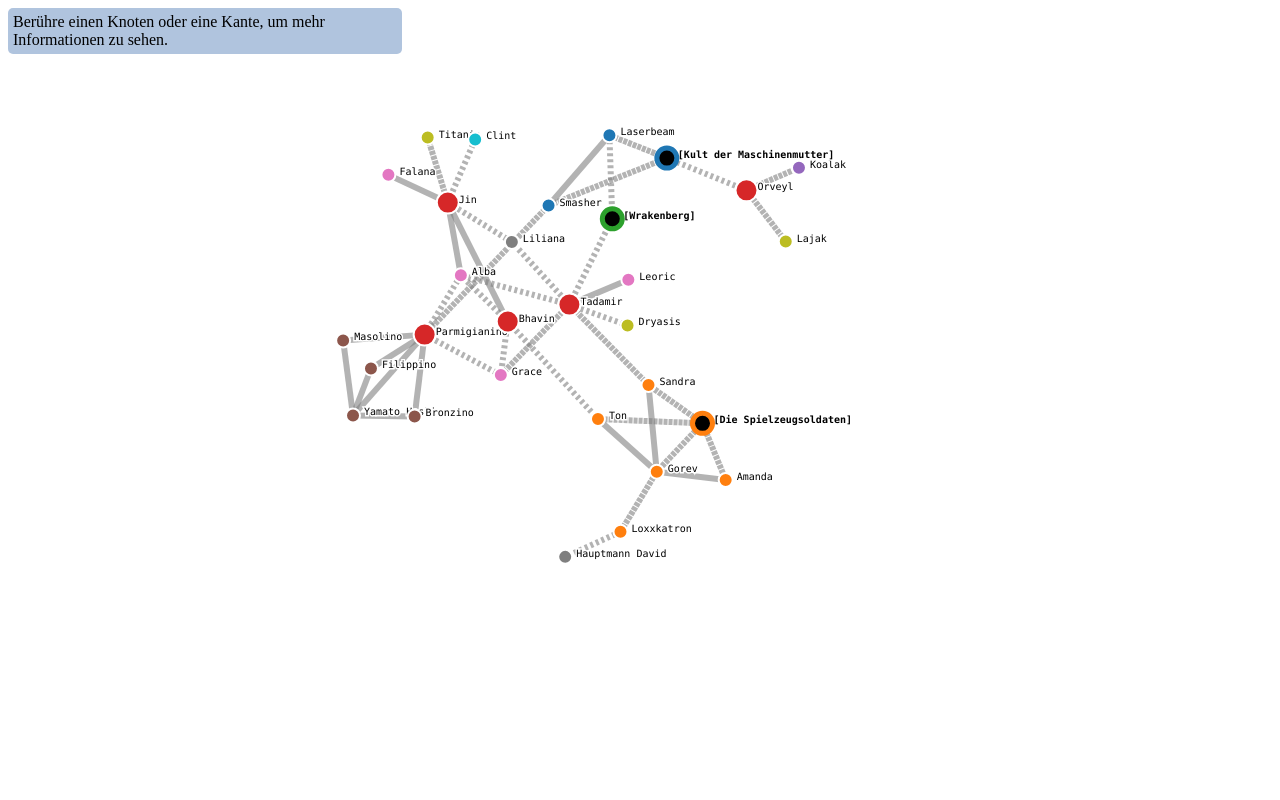
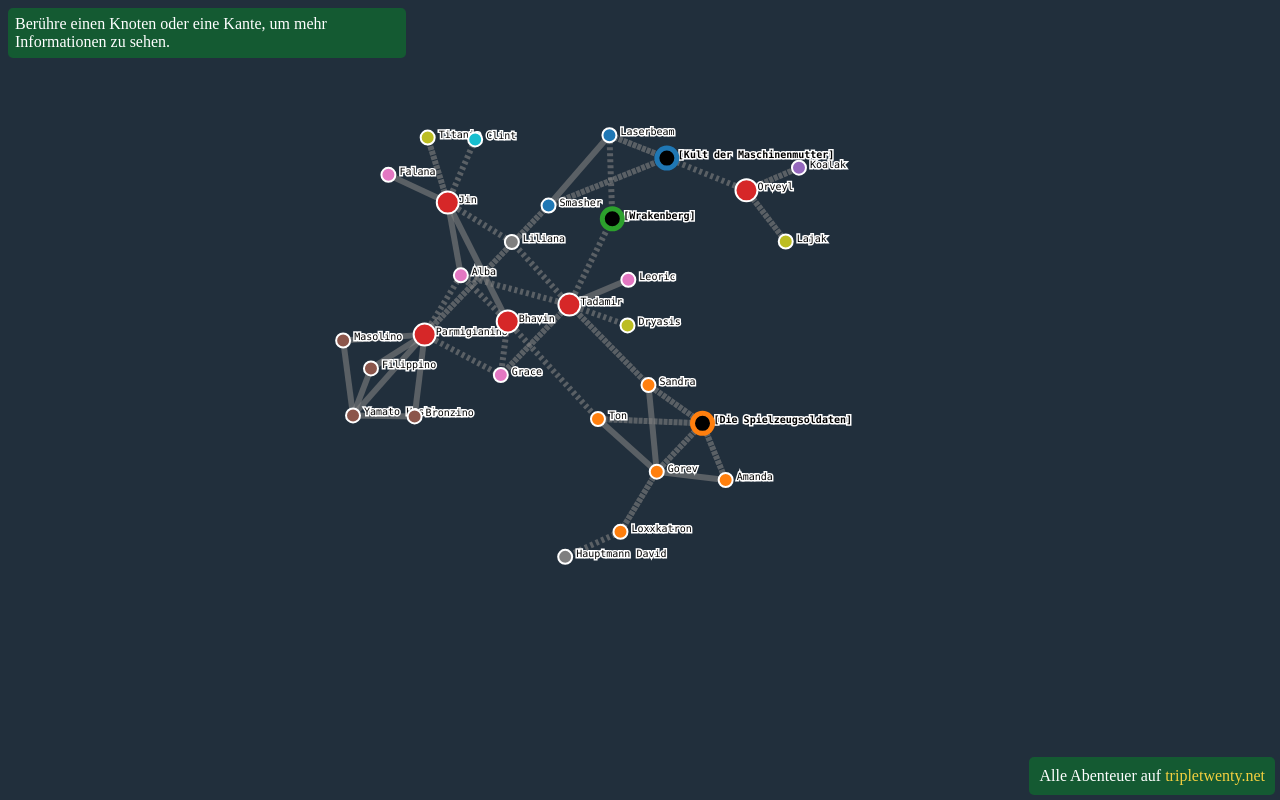
Before and after one commit to bearbob/ac_relations, a website: page index.html in a window 1280 px wide. Drawn offline with Linux system fonts and the light colour scheme.

Commit message:
Updated stylesheet

```diff
--- a/index.html
+++ b/index.html
@@ -13,6 +13,7 @@
   </head>
 
   <body>
+    <div id="disclaimer">Alle Abenteuer auf <a href="https://tripletwenty.net">tripletwenty.net</a></div>
     <div class="hovertext">Berühre einen Knoten oder eine Kante, um mehr Informationen zu sehen.</div>
     <main id="diagram"></main>
 		<script type="text/javascript" charset="utf-8">buildGraph('/ac_relations/static/data/characters.json');</script>
--- a/static/css/force-directed-graph.css
+++ b/static/css/force-directed-graph.css
@@ -1,3 +1,7 @@
+body {
+  background: #212f3c;
+}
+
 .links line {
   stroke-opacity: 0.6;
 }
@@ -7,12 +11,35 @@ svg {
   font-size: 10px;
 }
 
+a {
+  color: #f4d03f;
+  text-decoration: none;
+}
+
+a:hover {
+  color: #f7dc6f ;
+  text-decoration: underline;
+}
+
+a:visited {
+  color: #f39c12;
+}
+
+#disclaimer {
+  position: fixed;
+  right: 5px;
+  bottom: 5px;
+  padding: 10px;
+  border-radius: 5px;
+  background: #145a32;
+  color: white;
+}
+
 .hovertext {
-  background-color: white;
-  border: 0px solid black;
   border-radius: 5px;
-  padding: 5px;
+  padding: 7px;
   position: absolute;
   max-width: 30%;
-  background: lightsteelblue;
+  background: #145a32;
+  color: white;
 }
--- a/static/graph/graph_utils.js
+++ b/static/graph/graph_utils.js
@@ -71,7 +71,7 @@ const getHoverFillColor = function(d) {
 const getHoverStrokeColor = function(d) {
   let sColor = COLOR(d.group);
   if(d.isFaction) {
-    sColor = 'black';
+    sColor = 'white';
   }
   return sColor;
 };
@@ -112,7 +112,7 @@ const mouseLeaveNode = function(context, element, tooltip) {
 };
 
 const mouseOverLink = function(context, element, tooltip) {
-  d3.select(context).style("stroke", "black");
+  d3.select(context).style("stroke", "white");
 
   let name = element.id? element.id : "???";
   name = element.source.id + ' & ' + element.target.id + ': ' + name;
```
Also changed, not shown: static/index.html (+1 -0 lines).
